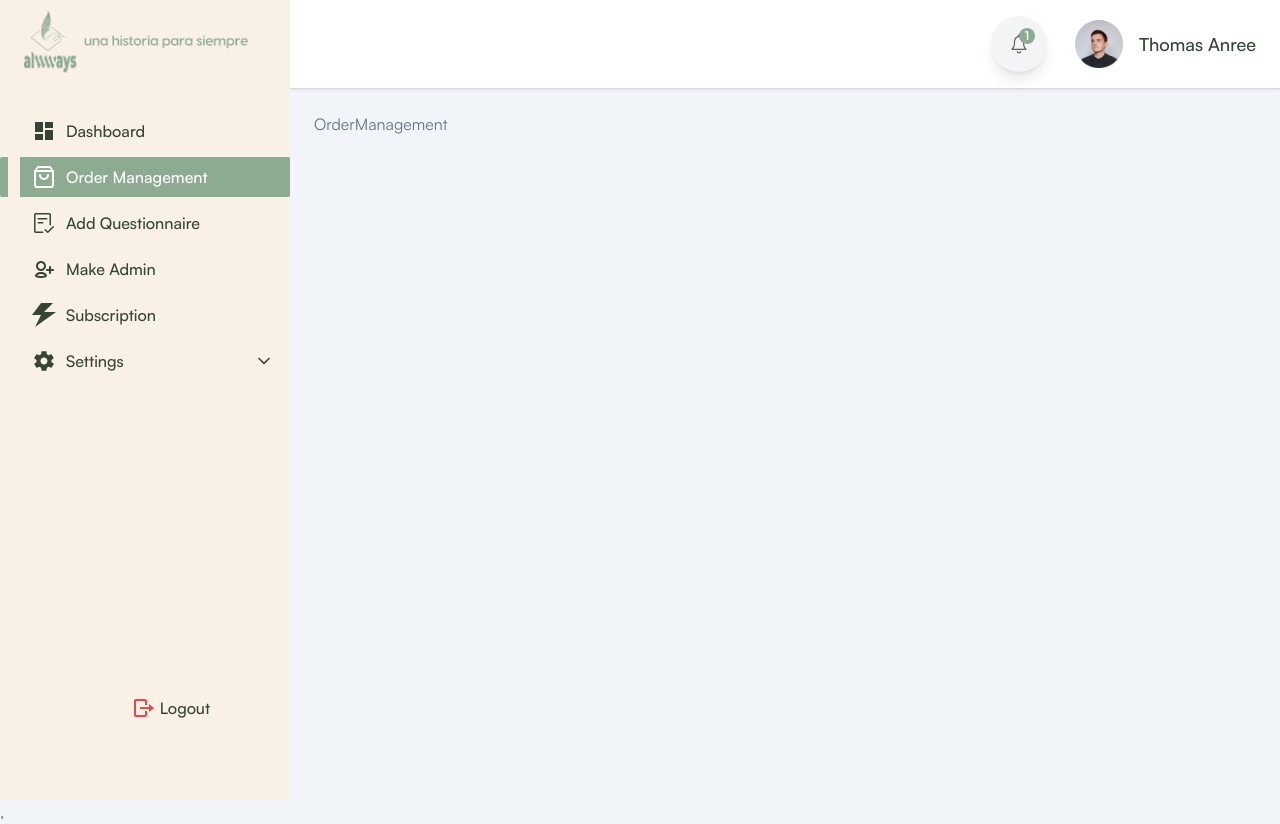
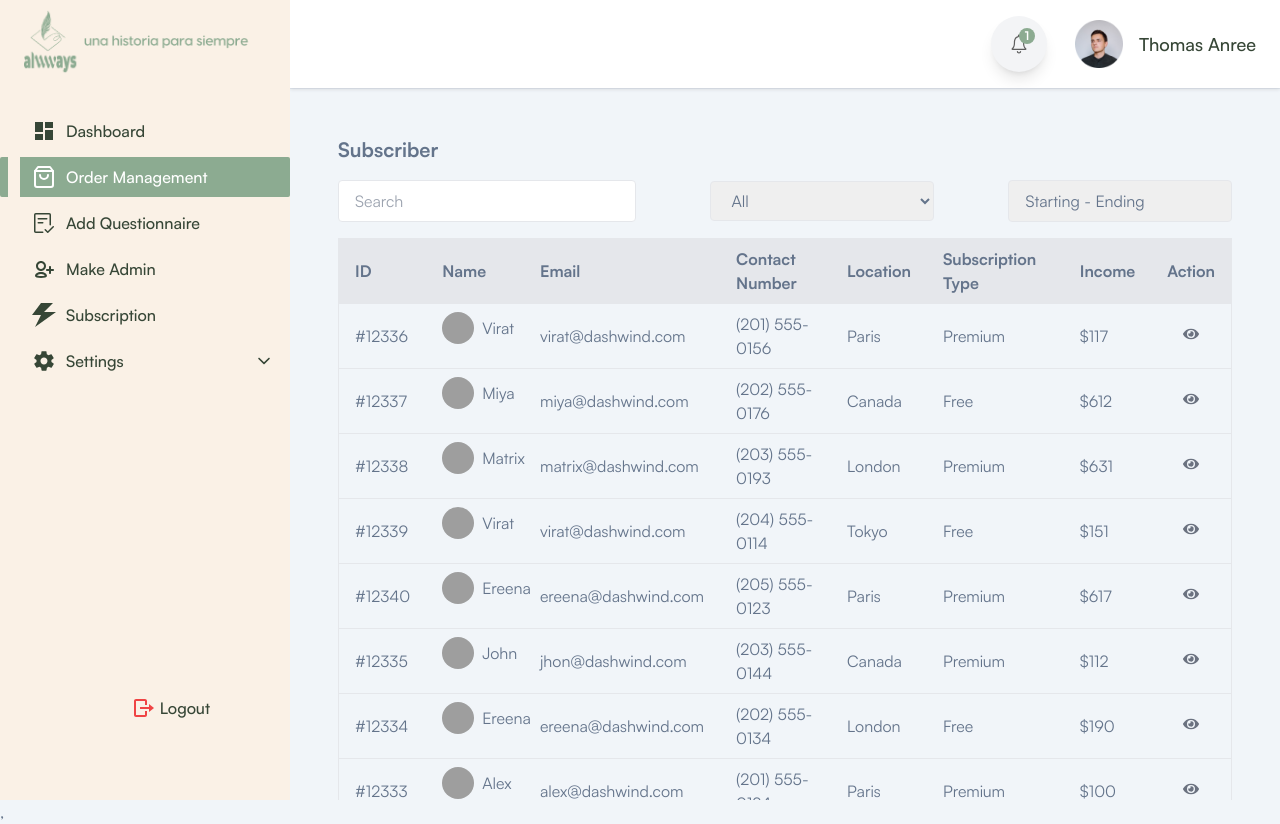
Before and after one commit to shuvo-art/Merged_Project, a React (Vite) app: page /orderManagement in a window 1280 px wide. Built offline with nearby package versions, Linux system fonts and the light colour scheme; sample sign-in values are in the browser's storage; grey boxes are pictures that could not be loaded.

Commit message:
order management updated

```diff
--- a/index.html
+++ b/index.html
@@ -2,7 +2,7 @@
 <html lang="en">
   <head>
     <meta charset="UTF-8" />
-    <link rel="icon" type="image/svg+xml" href="/vite.svg" />
+    <link rel="icon" type="./src/images/logo/logo.svg" href="./src/images/logo/logo.svg" />
     <meta name="viewport" content="width=device-width, initial-scale=1.0" />
     <title>Alwways Admin</title>
   </head>
--- a/src/pages/Dashboard/OrderManagement.jsx
+++ b/src/pages/Dashboard/OrderManagement.jsx
@@ -1,8 +1,11 @@
 import React from 'react'
+import UserTable from '../../components/Dashboard/Table/UserTable'
 
 const OrderManagement = () => {
   return (
-    <div>OrderManagement</div>
+    <div>
+      <UserTable />
+    </div>
   )
 }
 
```
Also changed, not shown: src/images/logo/logo.svg.
